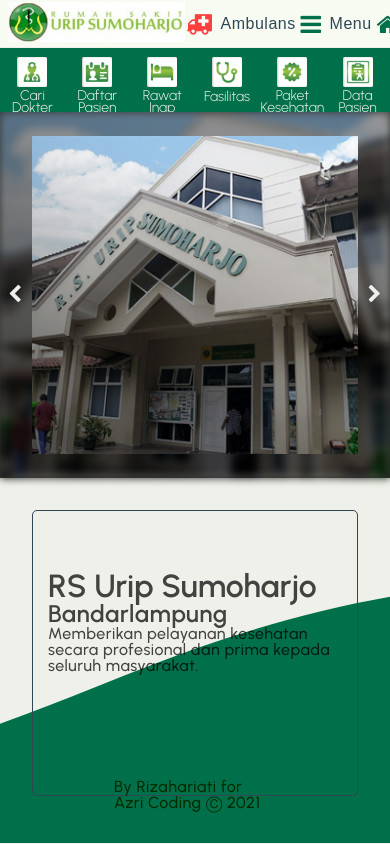
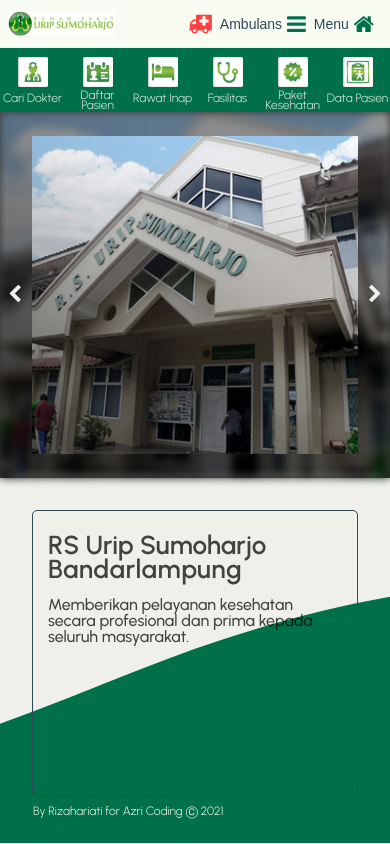
Before and after one commit to RizaHariati/RSUripSumoharjo, a React (Create React App) app: page / in a window 390 px wide. Built offline with nearby package versions, Linux system fonts and the light colour scheme.

Commit message:
adding logo browser

```diff
--- a/src/component-main/Nav.js
+++ b/src/component-main/Nav.js
@@ -8,7 +8,8 @@
   return (
     <nav className="navbar">
       <Link to="/" className="logo">
-        <img src="/assets/images/logo white.jpg" alt="logo" />
+        <img src="/assets/images/logo white.jpg" alt="logo" className="logo1" />
+        <img src="/assets/images/logo bulat.jpg" alt="logo" className="logo2" />
       </Link>
       <ul className="nav-links">
         <li>
--- a/src/component-menu/Home.js
+++ b/src/component-menu/Home.js
@@ -54,7 +54,7 @@
       </div>
       <div className="home-intro">
         <div className="home-box">
-          <h4>By Rizahariati for Azri Coding &#9400; 2021</h4>
+          <p>By Rizahariati for Azri Coding &#9400; 2021</p>
         </div>
       </div>
       <img src="/assets/images/wave2.svg" className="home-wave" alt="wave" />
--- a/src/styles/home.css
+++ /dev/null
@@ -1,364 +0,0 @@
-:root {
-  --light1: #f8fbf1;
-  --light2: #e3e6dc;
-  --light3: #ffffff;
-  --dark1: #000000b9;
-  --dark2: #002c00;
-  --dark3: #2f4858;
-  --green1: #00704a;
-  --green2: #7d8d7f;
-  --green3: #9fafa134;
-  --yellow: #f7f760;
-  --accent: red;
-  --accent: #fc3f3f;
-  --accent-hover: #ca0404;
-  --font-family: "Urbanist", sans-serif;
-  --secondary-font: "Roboto", sans-serif;
-  --transition: all 0.2s ease-in-out;
-  --border: 1px solid var(--light1);
-  --border-green: 1px solid var(--light3);
-  --radius: 5px;
-  --radius-big: 8px;
-  --box-shadow: 0 1px 6px 0 rgba(0, 0, 0, 0.253);
-  --big-shadow: 0 2px 8px 0 rgba(0, 0, 0, 0.568);
-  --background: linear-gradient(45deg, #80ad6b41, #ffffffc5, white),
-    url("./img-urip.jpg") center/cover no-repeat;
-}
-
-* {
-  margin: 0;
-  padding: 0;
-  -webkit-box-sizing: border-box;
-  box-sizing: border-box;
-  text-decoration: none;
-}
-
-button {
-  cursor: pointer;
-}
-
-h1 {
-  font-size: 46px;
-  line-height: 46px;
-  font-weight: 600;
-  color: var(--green1);
-}
-
-h2 {
-  font-size: 38px;
-  line-height: 38px;
-  letter-spacing: 1.5px;
-  font-weight: 600;
-  color: var(--dark2);
-}
-
-h3 {
-  font-size: 30px;
-  line-height: 30px;
-  letter-spacing: 1px;
-  font-weight: 500;
-  color: var(--dark2);
-}
-
-h4,
-legend {
-  font-size: 24px;
-  line-height: 24px;
-  letter-spacing: 1px;
-  font-weight: 500;
-  color: var(--dark2);
-}
-
-h5 {
-  font-size: 30px;
-  line-height: 30px;
-  letter-spacing: 1px;
-  font-weight: 500;
-  color: var(--light2);
-}
-
-p,
-input,
-li,
-label,
-button,
-.text {
-  font-size: 22px;
-  line-height: 22px;
-  letter-spacing: 1px;
-  font-weight: 400;
-  color: var(--dark3);
-}
-
-@media screen and (max-width: 1600px) {
-  h1 {
-    font-size: 40px;
-    line-height: 40px;
-    font-weight: 600;
-    color: var(--green1);
-  }
-  h2 {
-    font-size: 32px;
-    line-height: 32px;
-    letter-spacing: 1px;
-  }
-  h3 {
-    font-size: 24px;
-    line-height: 24px;
-    letter-spacing: 1px;
-    font-weight: 500;
-  }
-  h4 {
-    font-size: 18px;
-    line-height: 18px;
-    letter-spacing: 0.5px;
-    font-weight: 500;
-  }
-  h5 {
-    font-size: 20px;
-    line-height: 20px;
-    letter-spacing: 1px;
-    font-weight: 500;
-    color: var(--light2);
-  }
-  p,
-  input,
-  li,
-  label,
-  button,
-  .text {
-    font-size: 16px;
-    line-height: 16px;
-    font-weight: 400;
-    color: var(--dark3);
-    letter-spacing: 0.5px;
-  }
-}
-
-@media screen and (max-width: 1000px) {
-  h1 {
-    font-size: 36px;
-    line-height: 36px;
-  }
-  h2 {
-    font-size: 28px;
-    line-height: 28px;
-  }
-  h3 {
-    font-size: 20px;
-    line-height: 20px;
-  }
-  h5 {
-    font-size: 16px;
-    line-height: 16px;
-  }
-}
-
-@media screen and (max-width: 850px) {
-  h1 {
-    font-size: 32px;
-    line-height: 32px;
-    font-weight: 600;
-  }
-  h2 {
-    font-size: 24px;
-    line-height: 24px;
-    letter-spacing: 0.5px;
-  }
-  h3 {
-    font-size: 18px;
-    line-height: 18px;
-    letter-spacing: 0.5px;
-    font-weight: 500;
-  }
-  h4 {
-    font-size: 16px;
-    line-height: 16px;
-    letter-spacing: 0px;
-    font-weight: 500;
-  }
-  a h5 {
-    font-size: 14px;
-    line-height: 14px;
-    letter-spacing: 0px;
-    font-weight: 300;
-    color: var(--light2);
-  }
-  p,
-  input,
-  li,
-  label,
-  button,
-  .text {
-    font-size: 14px;
-    line-height: 14px;
-    font-weight: 300;
-    color: var(--dark3);
-    letter-spacing: 0px;
-  }
-}
-
-@media screen and (max-width: 600) {
-  h1 {
-    font-size: 32px;
-    line-height: 32px;
-    font-weight: 500;
-  }
-  h2 {
-    font-size: 24px;
-    line-height: 24px;
-    letter-spacing: 0.5px;
-    font-weight: 400;
-  }
-  h3 {
-    font-size: 18px;
-    line-height: 18px;
-    letter-spacing: 0.5px;
-    font-weight: 400;
-  }
-  h4 {
-    font-size: 16px;
-    line-height: 16px;
-    font-weight: 300;
-  }
-  a h5 {
-    background-color: #fc3f3f;
-    font-size: 10px;
-    line-height: 8px;
-    font-weight: 300;
-    letter-spacing: 0px;
-    color: var(--light2);
-  }
-  p,
-  input,
-  li,
-  label,
-  button,
-  .text {
-    font-size: 14px;
-    line-height: 14px;
-    font-weight: 300;
-    color: var(--dark3);
-    letter-spacing: 0px;
-  }
-}
-
-.home {
-  position: relative;
-  width: 100%;
-  height: 100%;
-}
-
-.home-images {
-  width: 100%;
-  height: 100%;
-  position: relative;
-  -webkit-transition: all 0.6s ease-in-out;
-  transition: all 0.6s ease-in-out;
-}
-
-.arrow {
-  position: absolute;
-  top: 50%;
-  -webkit-transform: translateY(-50%);
-          transform: translateY(-50%);
-  font-size: 2.1rem;
-  background-color: transparent;
-  border: transparent;
-  color: var(--light2);
-  -webkit-transition: var(--transition);
-  transition: var(--transition);
-  z-index: 2;
-}
-
-.arrow.next {
-  right: 0.5rem;
-}
-
-.arrow.prev {
-  left: 0.5rem;
-}
-
-.arrow:hover {
-  color: var(--green2);
-}
-
-.home-image {
-  position: absolute;
-  background-color: var(--light1);
-  width: 100%;
-  height: 100%;
-  -webkit-transition: all 0.6s ease-in-out;
-  transition: all 0.6s ease-in-out;
-  overflow: hidden;
-  -webkit-box-shadow: inset 1px 3px 8px 8px #000000cc;
-          box-shadow: inset 1px 3px 8px 8px #000000cc;
-}
-
-.home-image.active {
-  display: none;
-  left: 0;
-  opacity: 1;
-}
-
-.home-image.before {
-  left: -100%;
-  opacity: 0;
-}
-
-.home-image.after {
-  left: 100%;
-  opacity: 0;
-}
-
-.home-image img {
-  /* -webkit-backdrop-filter: blur(0.5rem) grayscale(0.3) brightness(0.6);
-  backdrop-filter: blur(0.5rem) grayscale(0.3) brightness(0.6);
-  -moz-backdrop-filter: blur(70px); */
-  width: 100%;
-  height: 100%;
-  /* padding: 2rem 3rem; */
-  -o-object-fit: cover;
-  object-fit: cover;
-  -o-object-position: center;
-  object-position: center;
-  z-index: 1;
-}
-
-.home-image-background {
-  display: none;
-  width: 100%;
-  height: 100%;
-  overflow: hidden;
-  position: absolute;
-  top: 0px;
-  left: 0px;
-  z-index: 1;
-  -o-object-fit: cover;
-     object-fit: cover;
-  -o-object-position: center;
-     object-position: center;
-  -webkit-filter: blur(4px) brightness(0.6);
-          filter: blur(4px) brightness(0.6);
-}
-
-.home-image-foreground {
-  display: none;
-  width: 100%;
-  height: 100%;
-  padding: 2rem 3rem;
-  overflow: hidden;
-  position: absolute;
-  top: 0;
-  left: 0;
-  z-index: 2;
-  -o-object-fit: cover;
-     object-fit: cover;
-  -o-object-position: center;
-     object-position: center;
-}
-
-.home-intro {
-  display: none;
-}
-/*# sourceMappingURL=home.css.map */
--- a/src/styles/style.css
+++ b/src/styles/style.css
@@ -72,11 +72,11 @@
 }
 
 h5 {
-  font-size: 30px;
-  line-height: 30px;
+  font-size: 20px;
+  line-height: 20px;
   letter-spacing: 1px;
   font-weight: 500;
-  color: var(--light2);
+  color: var(--dark2);
 }
 
 p,
@@ -116,6 +116,12 @@
     letter-spacing: 0.5px;
     font-weight: 500;
   }
+  h5 {
+    font-size: 14px;
+    line-height: 14px;
+    letter-spacing: 0px;
+    font-weight: 300;
+  }
   a h5 {
     font-size: 20px;
     line-height: 20px;
@@ -200,12 +206,12 @@
 
 @media screen and (max-width: 600px) {
   h1 {
-    font-size: 32px;
-    line-height: 32px;
+    font-size: 26px;
+    line-height: 24px;
     font-weight: 600;
   }
   h2 {
-    font-size: 24px;
+    font-size: 26px;
     line-height: 24px;
     letter-spacing: 0.5px;
   }
@@ -218,12 +224,18 @@
   h4 {
     font-size: 16px;
     line-height: 16px;
-    letter-spacing: 0.5px;
+    letter-spacing: 0px;
     font-weight: 500;
   }
   a h5 {
-    font-size: 14px;
-    line-height: 12px;
+    font-size: 12px;
+    line-height: 10px;
+    letter-spacing: 0px;
+    font-weight: 300;
+  }
+  h5 {
+    font-size: 10px;
+    line-height: 10px;
     letter-spacing: 0px;
     font-weight: 300;
   }
@@ -236,7 +248,7 @@
     font-size: 16px;
     line-height: 16px;
     font-weight: 300;
-    letter-spacing: 0.5px;
+    letter-spacing: 0px;
   }
 }
 
@@ -312,11 +324,11 @@
 }
 
 h5 {
-  font-size: 30px;
-  line-height: 30px;
+  font-size: 20px;
+  line-height: 20px;
   letter-spacing: 1px;
   font-weight: 500;
-  color: var(--light2);
+  color: var(--dark2);
 }
 
 p,
@@ -356,6 +368,12 @@
     letter-spacing: 0.5px;
     font-weight: 500;
   }
+  h5 {
+    font-size: 14px;
+    line-height: 14px;
+    letter-spacing: 0px;
+    font-weight: 300;
+  }
   a h5 {
     font-size: 20px;
     line-height: 20px;
@@ -440,12 +458,12 @@
 
 @media screen and (max-width: 600px) {
   h1 {
-    font-size: 32px;
-    line-height: 32px;
+    font-size: 26px;
+    line-height: 24px;
     font-weight: 600;
   }
   h2 {
-    font-size: 24px;
+    font-size: 26px;
     line-height: 24px;
     letter-spacing: 0.5px;
   }
@@ -458,12 +476,18 @@
   h4 {
     font-size: 16px;
     line-height: 16px;
-    letter-spacing: 0.5px;
+    letter-spacing: 0px;
     font-weight: 500;
   }
   a h5 {
-    font-size: 14px;
-    line-height: 12px;
+    font-size: 12px;
+    line-height: 10px;
+    letter-spacing: 0px;
+    font-weight: 300;
+  }
+  h5 {
+    font-size: 10px;
+    line-height: 10px;
     letter-spacing: 0px;
     font-weight: 300;
   }
@@ -476,7 +500,7 @@
     font-size: 16px;
     line-height: 16px;
     font-weight: 300;
-    letter-spacing: 0.5px;
+    letter-spacing: 0px;
   }
 }
 
@@ -623,7 +647,7 @@
 
 .home-welcome {
   position: absolute;
-  z-index: 10;
+  z-index: 1;
   top: 60%;
   left: 4rem;
   width: 70%;
@@ -657,12 +681,14 @@
   .home-welcome {
     position: absolute;
     width: calc(100% - 6rem);
-    top: 125%;
-    z-index: 4;
+    top: 115%;
   }
   .home-title h1,
   .home-title h2 {
     color: var(--dark1) !important;
+  }
+  .home-text {
+    margin-top: 1rem;
   }
   .home-text h4 {
     color: var(--dark1) !important;
@@ -689,12 +715,13 @@
     width: calc(100% - 4rem);
     z-index: 3;
   }
-  .home-intro .home-box h4 {
+  .home-intro .home-box p {
+    font-size: 12px;
+    width: 100%;
     position: absolute;
-    bottom: -1rem;
-    left: 50%;
-    -webkit-transform: translateX(-50%);
-            transform: translateX(-50%);
+    bottom: -1.5rem;
+    left: 0;
+    color: var(--light3);
   }
   .home-wave {
     display: block;
@@ -704,7 +731,7 @@
     height: 50%;
     -o-object-fit: cover;
        object-fit: cover;
-    z-index: 2;
+    z-index: -1;
   }
 }
 
@@ -756,14 +783,19 @@
   -ms-flex-pack: justify;
   justify-content: space-between;
   padding: 0 2rem;
-  z-index: 5;
+  z-index: 3;
   border-bottom: 0.5px solid var(--light2);
   /* -webkit-box-shadow: inset 0px 1px 4px 1px rgba(0, 0, 0, 0.568);
   box-shadow: inset 0px 1px 4px 1px rgba(0, 0, 0, 0.568); */
 }
 
-.logo img {
+.logo .logo1 {
+  display: block;
   width: 60%;
+}
+
+.logo .logo2 {
+  display: none;
 }
 
 .nav-links {
@@ -857,11 +889,11 @@
 .nav-submenu {
   position: absolute;
   background-color: var(--light1);
-  width: 30%;
+  width: 32%;
   height: calc(100vh - 6rem);
   top: 4.01rem;
   right: 0;
-  z-index: 7;
+  z-index: 3;
   /* -webkit-box-shadow: var(--box-shadow);
   box-shadow: var(--box-shadow); */
   padding: 3rem 1rem;
@@ -897,11 +929,11 @@
   display: -ms-flexbox;
   display: flex;
   -webkit-box-align: center;
-  -ms-flex-align: center;
-  align-items: center;
+      -ms-flex-align: center;
+          align-items: center;
   -webkit-box-pack: center;
-  -ms-flex-pack: center;
-  justify-content: center;
+      -ms-flex-pack: center;
+          justify-content: center;
   grid-gap: 2rem;
   font-size: 1.5rem;
 }
@@ -915,7 +947,6 @@
 
 .nav-social .fa:hover {
   color: var(--green1);
-  font-size: 102%;
 }
 
 .nav-link-close {
@@ -941,7 +972,7 @@
 
 .nav-link-list .line {
   display: block;
-  width: 200px;
+  width: 150px;
   height: 2px;
   background-color: var(--green1);
   margin: 0.5rem auto;
@@ -1138,7 +1169,6 @@
 
 .exclusive-menu {
   width: 100%;
-  min-width: 380px;
   height: 100%;
   display: -ms-grid;
   display: grid;
@@ -1324,12 +1354,6 @@
   .navbar {
     height: 3rem;
     padding: 0.5rem;
-    /* -webkit-box-shadow: 0px 1px 4px 1px rgba(0, 0, 0, 0.568);
-    box-shadow: 0px 1px 4px 1px rgba(0, 0, 0, 0.568); */
-  }
-  .logo img {
-    height: 2.5rem;
-    width: auto;
   }
   .nav-links {
     grid-gap: 0.2rem;
@@ -1366,7 +1390,6 @@
     grid-template-rows: 4rem auto;
   }
   .exclusive-menu {
-    width: 100vw;
     min-height: 40px;
     height: 100%;
   }
@@ -1391,6 +1414,12 @@
 }
 
 @media only screen and (max-device-width: 480px) {
+  .nav-social .fa {
+    -webkit-transition: var(--transition);
+    transition: var(--transition);
+    color: var(--dark2);
+    font-size: 30px;
+  }
   .promo {
     display: none;
   }
@@ -2187,14 +2216,14 @@
 .login-form {
   margin: auto;
   width: 100%;
-  line-height: 1.5rem;
+  line-height: 3rem;
 }
 
 .login-form label {
   text-transform: capitalize;
 }
 
-.login-form label span {
+.login-email {
   color: red;
 }
 
@@ -2368,7 +2397,7 @@
     min-width: 200px;
   }
   .login-form {
-    line-height: 1.2rem;
+    line-height: 2.2rem;
   }
   .field-login {
     height: 1.4rem;
@@ -2409,10 +2438,6 @@
   }
   .pendaftaran-intro {
     margin-top: 2rem;
-  }
-  .list-search {
-    font-size: 0.8rem;
-    line-height: 2rem;
   }
   fieldset {
     border: 1px solid var(--green1);
@@ -2852,7 +2877,7 @@
 @media screen and (max-width: 1600px) {
   .nav-btn .fa,
   .pelayanan-info .fa {
-    font-size: 24px;
+    font-size: 30px;
   }
   legend {
     font-size: 18px;
@@ -2866,6 +2891,9 @@
 }
 
 @media screen and (max-width: 1000px) {
+  .nav-link-list .line {
+    width: 100px;
+  }
   .container {
     width: 100%;
     height: calc(100vh - 6rem);
@@ -2927,6 +2955,10 @@
 }
 
 @media screen and (max-width: 850px) {
+  .nav-btn .fa,
+  .pelayanan-info .fa {
+    font-size: 22px;
+  }
   .search-label {
     margin: 0.25rem auto;
   }
@@ -2958,6 +2990,22 @@
 }
 
 @media screen and (max-width: 600px) {
+  .nav-btn p {
+    font-size: 14px;
+  }
+  .list-search {
+    max-height: 200px;
+  }
+  .online-btn-container {
+    grid-gap: 0rem;
+  }
+  .online-btn {
+    padding: 0.5rem;
+    width: 100%;
+  }
+  .nav-link-list .line {
+    width: 80px;
+  }
   .container {
     height: calc(100vh - 3rem);
   }
@@ -2987,9 +3035,14 @@
 }
 
 @media only screen and (max-device-width: 480px) {
-  .nav-btn .fa,
-  .pelayanan-info .fa {
-    font-size: 18px;
+  .logo .logo1 {
+    display: none;
+  }
+  .logo .logo2 {
+    display: block;
+    width: 40px;
+    height: 40px;
+    border-radius: 50px;
   }
   legend {
     font-size: 18px;
@@ -3004,5 +3057,11 @@
     width: 25px;
     height: 25px;
   }
+  .ex-menu {
+    padding-inline: 0;
+  }
+  .exclusive-menu {
+    width: 100%;
+  }
 }
 /*# sourceMappingURL=style.css.map */
```
Also changed, not shown: public/index.html (+1 -11 lines), src/component-menu/DataPasien.js (+34 -10 lines), public/favicon.svg (added).
